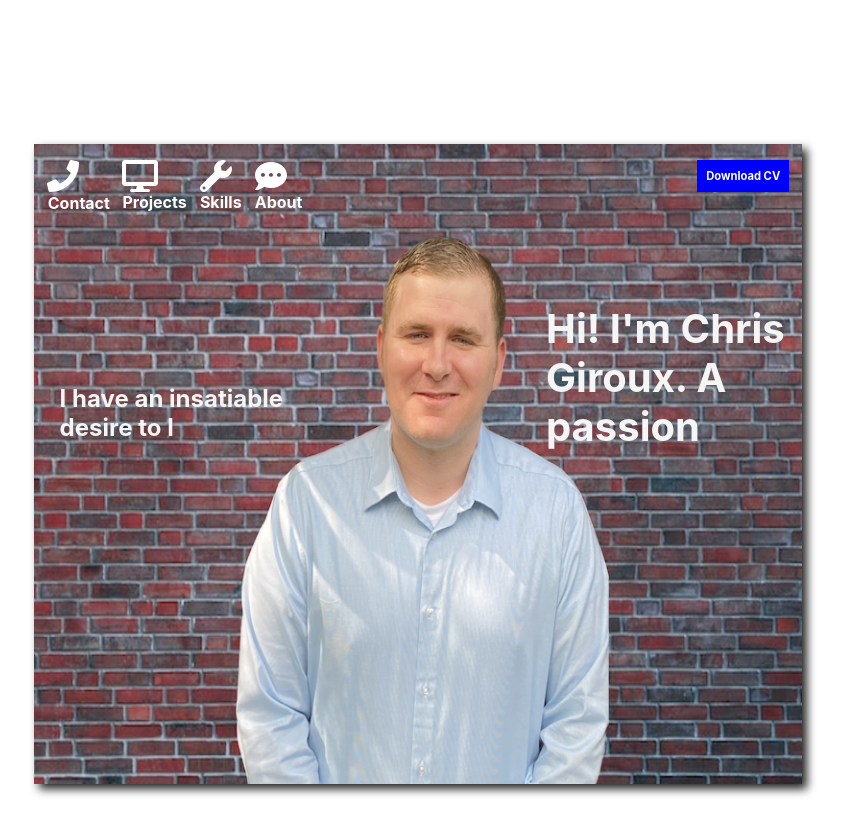
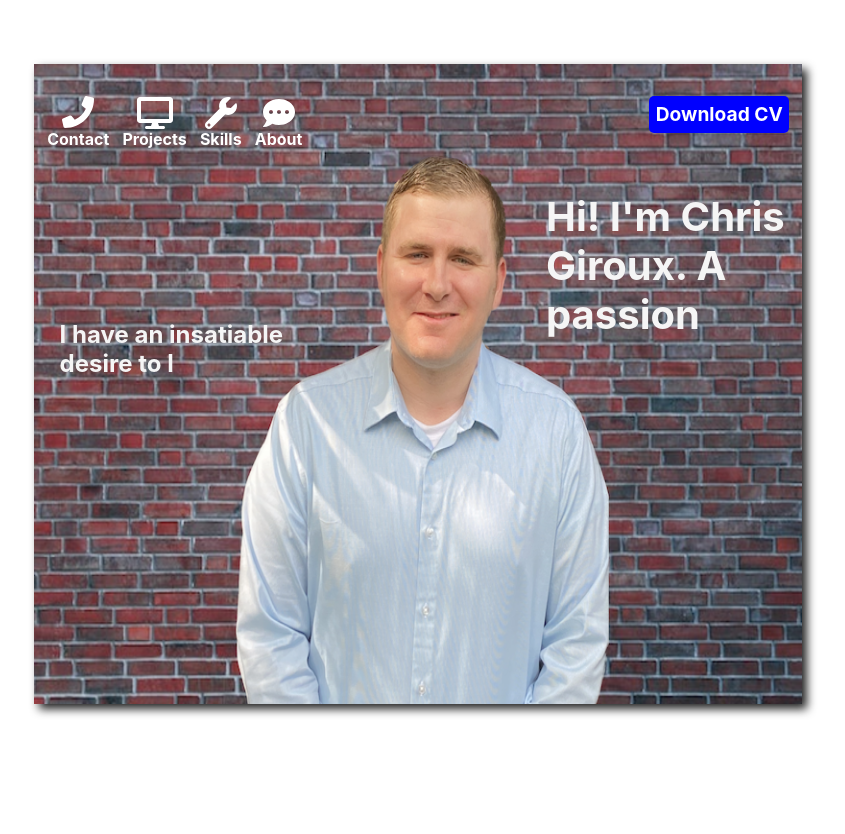
Before and after one commit to cgiroux86/portfolio, a React (Create React App) app in the folder cgiroux-portfolio/: page / in a window 1280 px wide. Shown: the top 834 px of the page, without its empty margins (222-1067 px from the left). Built offline with nearby package versions, Linux system fonts and the light colour scheme.

Commit message:
fixed styling issue

```diff
--- a/cgiroux-portfolio/src/App.css
+++ b/cgiroux-portfolio/src/App.css
@@ -43,9 +43,19 @@ body,
   font-size: 1rem;
   position: absolute;
   left: 20%;
-  top: 12%;
+  top: 5%;
   font-weight: bold;
   /* margin: -5.2% auto; */
+}
+
+.main_link {
+  margin: 0;
+  color: white;
+  text-decoration: none;
+  display: flex;
+  justify-content: center;
+  align-items: center;
+  flex-direction: column;
 }
 
 .icon {
@@ -208,7 +218,7 @@ body,
   font-weight: bold;
   color: whitesmoke;
   left: 60%;
-  top: 30%;
+  top: 20%;
 }
 
 .learn {
@@ -277,16 +287,7 @@ body,
   align-items: center;
   flex-direction: column;
 }
-/* .about {
-  color: white;
-  text-decoration: none;
-  font-size: 1.7rem;
-  display: flex;
-  margin: 0.4% 0;
-  top: 10%;
-  align-items: center;
-  flex-direction: column;
-} */
+
 .resume {
   display: flex;
   flex-direction: column;
@@ -306,15 +307,20 @@ body,
   display: flex;
   flex-direction: column;
   background: blue;
-  padding: 0.7%;
+  padding: 0.5%;
+  border-radius: 5px;
   position: absolute;
-  top: 12%;
+  top: 5%;
   right: 21%;
   color: white;
   text-decoration: none;
-  font-size: 0.7rem;
+  font-size: 1.2rem;
   font-weight: bold;
   width: "40%";
+}
+.img_animation {
+  height: 80%;
+  width: 100%;
 }
 
 @media screen and (max-width: 500px) {
@@ -569,4 +575,8 @@ body,
   .new_mobile_icon {
     font-size: 1.5rem;
   }
+  .img_animation {
+    height: 100%;
+    width: 100%;
+  }
 }
--- a/cgiroux-portfolio/src/components/Main.js
+++ b/cgiroux-portfolio/src/components/Main.js
@@ -24,13 +24,7 @@ export default function Main() {
   }, []);
 
   return (
-    <div
-      className="img_animation"
-      style={{
-        height: "100%",
-        width: "100%",
-      }}
-    >
+    <div className="img_animation">
       <div style={{ width: "100%", height: "100%" }}>
         <div className="mobile" style={{ width: "100%", height: "100%" }}>
           <MobileMain />
@@ -42,22 +36,19 @@ export default function Main() {
             src={Profile}
           ></img>
           <div className="main_icons_wrapper">
-            <Link
-              style={{ margin: "0", color: "white", textDecoration: "none" }}
-              to="/contact"
-            >
+            <Link className="main_link" to="/contact">
               <FontAwesomeIcon className="icon" icon={faPhone} />
               <p style={{ margin: "1%", textDecoration: "none" }}>Contact</p>
             </Link>
-            <Link>
+            <Link className="main_link">
               <FontAwesomeIcon className="icon" icon={faDesktop} />
               <p style={{ margin: "0", color: "white" }}>Projects</p>
             </Link>
-            <Link style={{ color: "white", textDecoration: "none" }}>
+            <Link className="main_link">
               <FontAwesomeIcon className="icon" icon={faWrench} />
               <p style={{ margin: "0" }}>Skills</p>
             </Link>
-            <Link style={{ color: "white", textDecoration: "none" }}>
+            <Link className="main_link">
               <FontAwesomeIcon className="icon" icon={faCommentDots} />
               <p style={{ margin: "0" }}>About</p>
             </Link>
```
